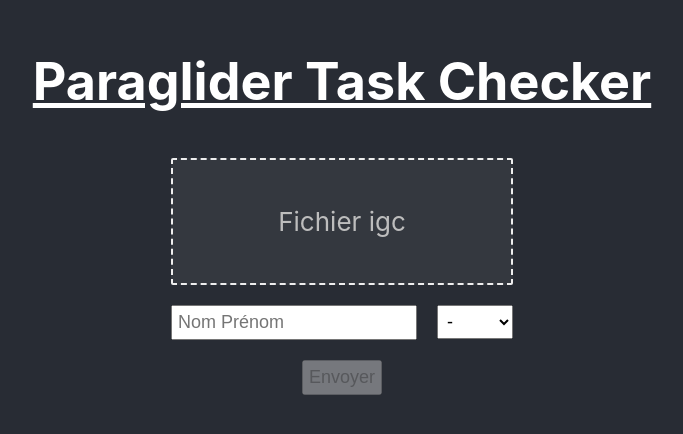
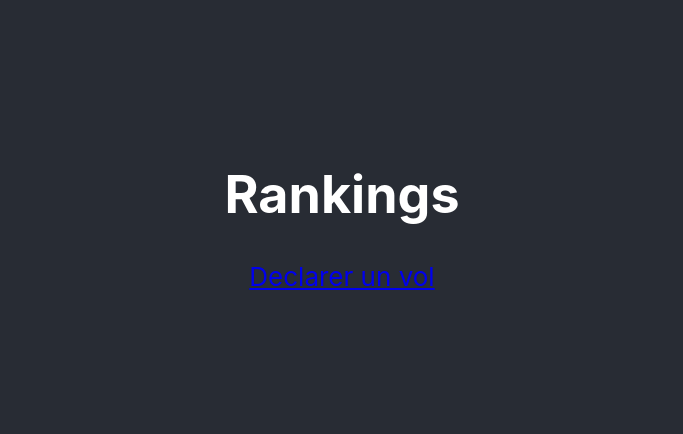
Before and after one commit to SebastienChauvin/paragliding-task-checker, a React (Create React App) app: page / in a window 1280 px wide. Shown: the part 190-624 px from the top of the page, without its empty margins (298-981 px from the left). Built offline with nearby package versions, Linux system fonts and the light colour scheme.

Commit message:
Navigation

```diff
--- a/package.json
+++ b/package.json
@@ -16,6 +16,7 @@
     "react-dom": "^17.0.2",
     "react-dropzone": "^11.4.0",
     "react-leaflet": "^3.2.1",
+    "react-router-dom": "^6.3.0",
     "react-scripts": "4.0.3",
     "shrink-string": "^3.0.9",
     "web-vitals": "^1.0.1"
--- a/public/index.html
+++ b/public/index.html
@@ -7,37 +7,14 @@
     <meta name="theme-color" content="#000000" />
     <meta
       name="description"
-      content="Web site created using create-react-app"
+      content="Challenge parapente à Charance"
     />
     <link rel="apple-touch-icon" href="%PUBLIC_URL%/logo192.png" />
-    <!--
-      manifest.json provides metadata used when your web app is installed on a
-      user's mobile device or desktop. See https://developers.google.com/web/fundamentals/web-app-manifest/
-    -->
     <link rel="manifest" href="%PUBLIC_URL%/manifest.json" />
-    <!--
-      Notice the use of %PUBLIC_URL% in the tags above.
-      It will be replaced with the URL of the `public` folder during the build.
-      Only files inside the `public` folder can be referenced from the HTML.
-
-      Unlike "/favicon.ico" or "favicon.ico", "%PUBLIC_URL%/favicon.ico" will
-      work correctly both with client-side routing and a non-root public URL.
-      Learn how to configure a non-root public URL by running `npm run build`.
-    -->
-    <title>igc Task Checker</title>
+    <title>Challenge Charance</title>
   </head>
   <body>
     <noscript>You need to enable JavaScript to run this app.</noscript>
     <div id="root"></div>
-    <!--
-      This HTML file is a template.
-      If you open it directly in the browser, you will see an empty page.
-
-      You can add webfonts, meta tags, or analytics to this file.
-      The build step will place the bundled scripts into the <body> tag.
-
-      To begin the development, run `npm start` or `yarn start`.
-      To create a production bundle, use `npm run build` or `yarn build`.
-    -->
   </body>
 </html>
--- a/src/App.js
+++ b/src/App.js
@@ -1,77 +1,22 @@
-import './App.css';
-import { Uploader } from './Uploader.js';
-import {useEffect, useState} from 'react';
-import { Results } from './Results.js';
+import Submit from './Submit';
+import {Link, Route, Routes} from 'react-router-dom';
 
-
-const style = {
-  display: 'flex',
-  flexDirection: 'row',
-  alignItems: 'center',
+function Rankings() {
+  return <>
+    <h1>Rankings</h1>
+    <Link to={'/declaration'}>Declarer un vol</Link>
+    </>;
 }
 
-function App() {
-  const [igc, setIgc] = useState();
-  const [name, setName] = useState();
-  const [wing, setWing] = useState('');
-  const [submitted, setSubmitted] = useState(false);
-
-  console.log(igc, name, submitted);
-
-  useEffect(() => {
-    setName(localStorage.getItem('name') ?? '');
-    setWing(localStorage.getItem('wing'));
-  }, [])
-
-  useEffect(() => {
-    localStorage.setItem('name', name);
-  }, [name]);
-
-  useEffect(() => {
-    localStorage.setItem('wing', wing);
-  }, [wing]);
-
-  // Component for uploading the files
-  let pageURL = new URL(window.location);
-  pageURL.hash = "";
-  let inputStyle = {margin: 10, padding: 5, fontSize: 18};
-
-  function submit() {
-    setSubmitted(true);
-  }
-
-  let content = <div style={{display: 'flex', alignItems: 'center', flexDirection: 'column'}}>
-    <h1><a href={pageURL.toString()} style={{ color: 'white' }}>Paraglider Task Checker</a></h1>
-    <div style={style}>
-      <form action="#">
-        <Uploader file={igc} fileSetter={setIgc} message={'Fichier igc'}/>
-        <input style={inputStyle} type={'text'} value={name} onChange={(e) => setName(e.target.value)} placeholder={'Nom Prénom'}/>
-        <select style={inputStyle} name={'wing'} onChange={(e) => setWing(e.target.value)} value={wing}>
-          <option value={''}>-</option>
-          <option value={'A'}>EN-A</option>
-          <option value={'B'}>EN-B</option>
-          <option value={'C'}>EN-C</option>
-          <option value={'D'}>EN-D</option>
-          <option value={'CCC'}>CCC</option>
-        </select>
-        <br/>
-        <input style={inputStyle} type={'submit'} value={'Envoyer'} disabled={!name || !wing || !igc} onClick={submit}/>
-      </form>
-    </div>
-  </div>;
-
-  // Component for showing the results given the files
-  if (submitted) {
-    content = <Results igc={igc} name={name} wing={wing}/>;
-  }
-
+export function App() {
   return (
-    <div className="App">
-      <header className="App-header">
-        {content}
-      </header>
-    </div>
+      <div className="App">
+        <header className="App-header">
+          <Routes>
+            <Route path='/' element={<Rankings/>}/>
+            <Route path="/declaration" element={<Submit/>}/>
+          </Routes>
+        </header>
+      </div>
   );
 }
-
-export default App;
--- /dev/null
+++ b/src/Submit.js
@@ -0,0 +1,68 @@
+import './App.css';
+import { Uploader } from './Uploader.js';
+import {useEffect, useState} from 'react';
+import { Results } from './Results.js';
+
+
+const style = {
+  display: 'flex',
+  flexDirection: 'row',
+  alignItems: 'center',
+}
+
+function Submit() {
+  const [igc, setIgc] = useState();
+  const [name, setName] = useState();
+  const [wing, setWing] = useState('');
+  const [submitted, setSubmitted] = useState(false);
+
+  console.log(igc, name, submitted);
+
+  useEffect(() => {
+    setName(localStorage.getItem('name') ?? '');
+    setWing(localStorage.getItem('wing'));
+  }, [])
+
+  useEffect(() => {
+    localStorage.setItem('name', name);
+  }, [name]);
+
+  useEffect(() => {
+    localStorage.setItem('wing', wing);
+  }, [wing]);
+
+  // Component for uploading the files
+  let pageURL = new URL(window.location);
+  pageURL.hash = "";
+  let inputStyle = {margin: 10, padding: 5, fontSize: 18};
+
+  function submit() {
+    setSubmitted(true);
+  }
+
+  if (submitted) {
+    return <Results igc={igc} name={name} wing={wing}/>;
+  }
+
+  return <div style={{display: 'flex', alignItems: 'center', flexDirection: 'column'}}>
+    <h1><a href={pageURL.toString()} style={{ color: 'white' }}>Challenge Charance</a></h1>
+    <div style={style}>
+      <form action="#">
+        <Uploader file={igc} fileSetter={setIgc} message={'Fichier igc'}/>
+        <input style={inputStyle} type={'text'} value={name} onChange={(e) => setName(e.target.value)} placeholder={'Nom Prénom'}/>
+        <select style={inputStyle} name={'wing'} onChange={(e) => setWing(e.target.value)} value={wing}>
+          <option value={''}>-</option>
+          <option value={'A'}>EN-A</option>
+          <option value={'B'}>EN-B</option>
+          <option value={'C'}>EN-C</option>
+          <option value={'D'}>EN-D</option>
+          <option value={'CCC'}>CCC</option>
+        </select>
+        <br/>
+        <input style={inputStyle} type={'submit'} value={'Envoyer'} disabled={!name || !wing || !igc} onClick={submit}/>
+      </form>
+    </div>
+  </div>;
+}
+
+export default Submit;
--- a/src/index.js
+++ b/src/index.js
@@ -1,14 +1,17 @@
 import React from 'react';
 import ReactDOM from 'react-dom';
 import './index.css';
-import App from './App';
 import reportWebVitals from './reportWebVitals';
+import {App} from './App';
+import {HashRouter} from 'react-router-dom';
 
 ReactDOM.render(
-  <React.StrictMode>
-    <App />
-  </React.StrictMode>,
-  document.getElementById('root')
+    <React.StrictMode>
+      <HashRouter hashType={'noslash'}>
+        <App/>
+      </HashRouter>
+    </React.StrictMode>,
+    document.getElementById('root'),
 );
 
 // If you want to start measuring performance in your app, pass a function
```
Also changed, not shown: 2 other files (tests, documents, lock files or other folders).
